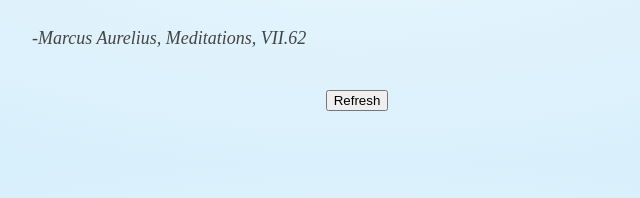
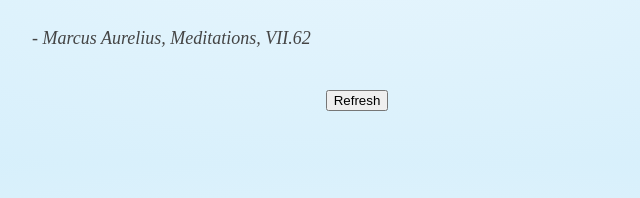
Before and after one commit to judsonmitchell/stoic.space, a plain HTML site: page index.html in a window 1280 px wide. Shown: the part 378-576 px from the top of the page, 283-923 px from the left. Drawn offline with Linux system fonts and the light colour scheme; a web font is replaced by a local one.

Commit message:
Update links

```diff
--- a/index.html
+++ b/index.html
@@ -2889,8 +2889,8 @@
     },
     {
         "id": "about",
-        "quote": "<h4>About</h4><p>Stoic.space is a collection of Stoic aphorisms collected by Massimo Pigliucci. To learn more about how he uses these aphorisms in daily life, see <a href=\"http:\/\/opinionator.blogs.nytimes.com\/2015\/02\/02\/how-to-be-a-stoic\/?_r=0#more-155626\">How to Be a Stoic<\/a>.<p><p>This web app is stored on the <a href=\"https:\/\/ipfs.io\">Inter-Planetary File System<\/a>, the permananent web.",
-        "cite": "Developer",
+        "quote": "<h4>About</h4><p>Stoic.space is a collection of Stoic aphorisms collected by <a target=\"_blank\" href=\"https:\/\/twitter.com\/mpigliucci\">Massimo Pigliucci</a>. To learn more about how he uses these aphorisms in daily life, see <a target=\_blank\" href=\"http:\/\/opinionator.blogs.nytimes.com\/2015\/02\/02\/how-to-be-a-stoic\/\">How to Be a Stoic<\/a>.<p><p>This web app is stored on the <a target=\"_blank\" href=\"https:\/\/ipfs.io\">Inter-Planetary File System<\/a>, the permananent web.",
+        "cite": "Developer, v 1.0.0",
         "author": "Judson Mitchell"
     }
 
@@ -2907,13 +2907,13 @@
         }
 
         document.getElementById('quote').innerHTML = data[index].quote;
-        document.getElementById('citation').innerText = '-' + data[index].author + ', ' + data[index].cite;
+        document.getElementById('citation').innerText = '- ' + data[index].author + ', ' + data[index].cite;
     }
 
     document.body.onload = function (){
         var hash;
         if (window.location.hash) {
-            hash = window.location.hash.substring(1);
+            hash = window.location.hash;
         } else {
             hash = null;
         }
```
